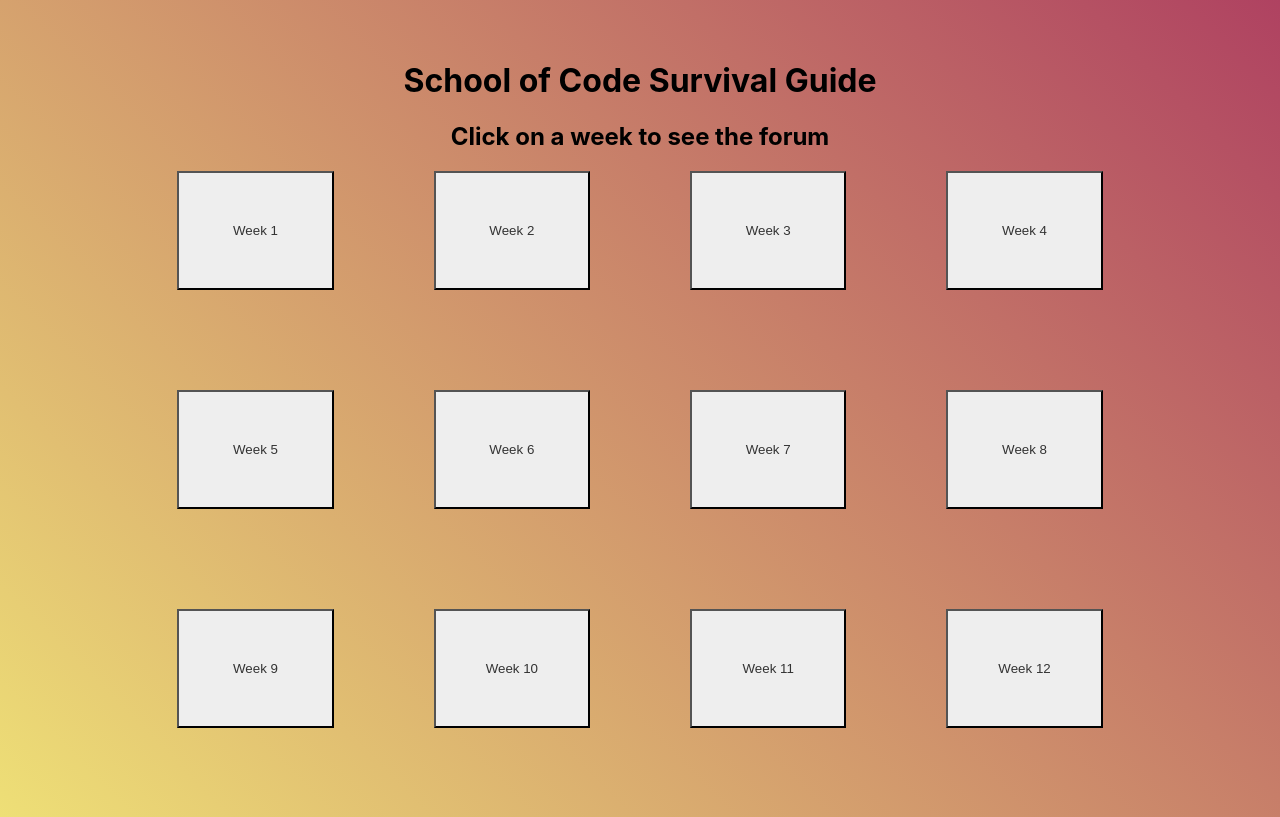
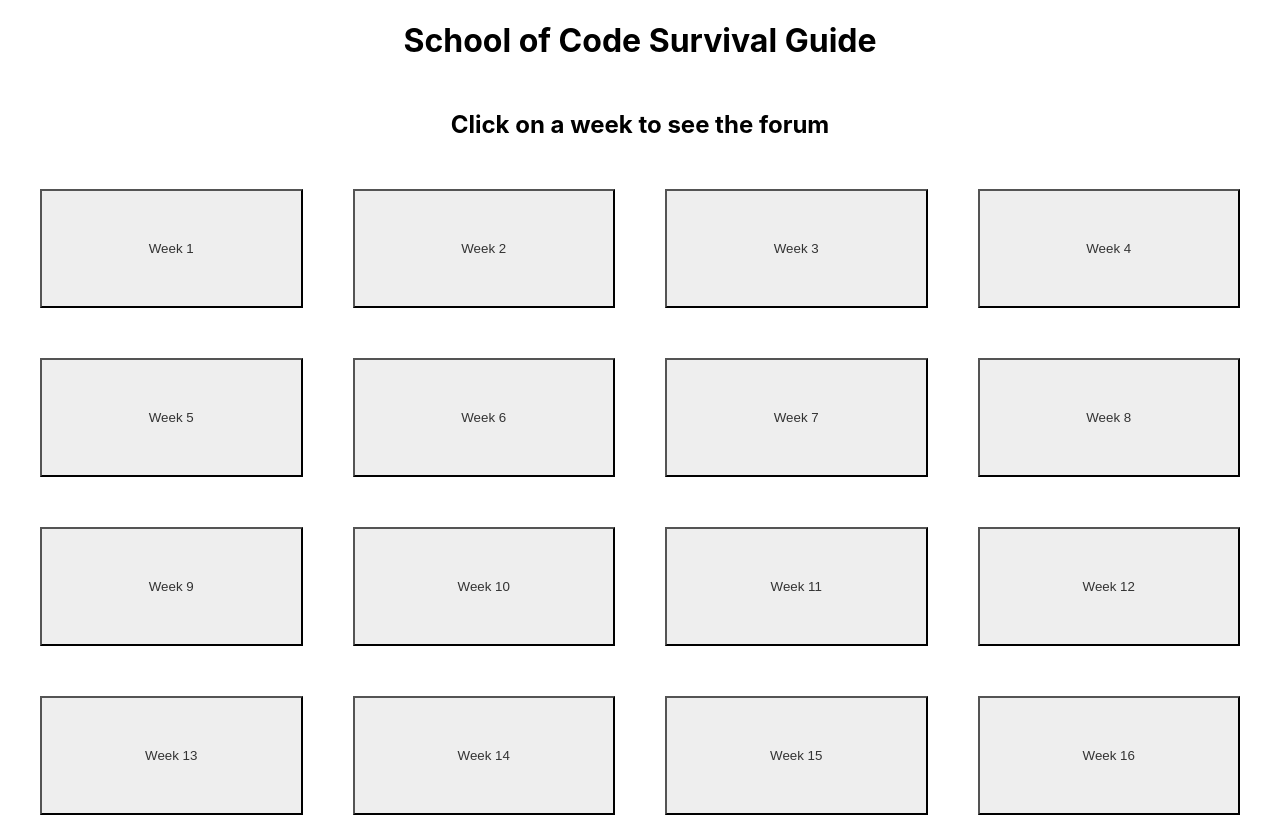
Before and after one commit to usama-asghar1/BootcampersSurvivalGuide, a React (Create React App) app: page / in a window 1280 px wide. Shown: the top 817 px of the page. Built offline with nearby package versions, Linux system fonts and the light colour scheme.

Commit message:
trying hovering

```diff
--- a/src/App.js
+++ b/src/App.js
@@ -1,5 +1,5 @@
 import logo from './logo.svg';
-import './App.css';
+// import './App.css';
 import Forum from './Forum/index.js';
 import {Link, Routes, Route} from "react-router-dom";
 import Grid from "./Grid/index.js";
--- a/src/Forum/index.js
+++ b/src/Forum/index.js
@@ -2,7 +2,7 @@ import {useState} from "react";
 import CommentList from "./commentlist.js";
 import CommentForm from "./commentform.js";
 import BlogPost from "./blogpost.js";
-import "./index.css";
+// import "./index.css";
 import {useParams} from "react-router-dom";
 
 
--- a/src/Grid/index.js
+++ b/src/Grid/index.js
@@ -8,6 +8,11 @@ export default function Grid (props) {
     <div>
     <button className = "grid-cell" key={grid.id}>
     <Link to={`/forums/${grid.id}`}>Week {grid.id}</Link>
+    <ul className="topic-list">
+          <li>Topic 1</li>
+          <li>Topic 2</li>
+          <li>Topic 3</li>
+        </ul>
     </button>
      </div>
      ));
--- a/src/Grid/style.css
+++ b/src/Grid/style.css
@@ -1,15 +1,19 @@
-/* .gridlayout {
-    display: grid;
-    grid-template-columns: repeat(3, 1fr);
-    grid-template-rows: repeat(3, 1fr);
-    grid-gap: 10px;
-    grid-auto-flow: dense;
-} */
+.grid-title {
+    text-align: center;
+    margin-bottom: 50px;
+}
+
+.grid-subtitle {
+    text-align: center;
+    margin-bottom: 50px;
+}
 
 .grid-container {
     display: grid;
     grid-template-columns: repeat(4, 1fr);
-    grid-gap: 100px;
+    grid-gap: 50px;
+    margin: 0 auto;
+    max-width: 1200px;
   }
 
   .grid-cell {
@@ -20,9 +24,29 @@
     padding: 50px;
     height: 100%;
     width: 100%;
+    position: relative;
   }
 
   .grid-cell a {
     text-decoration: none;
     color: #333;
   }
+
+  .topic-list {
+    display: none;
+    position: absolute;
+    top: 100%;
+    left: 0;
+    background-color: #fff;
+    border: 1px solid #ccc;
+    padding: 0.5rem;
+  }
+
+  .grid-cell:hover .topic-list {
+    display: block;
+    position: absolute;
+    top: 100%;
+    left: 0;
+    margin-top: 5px; /* add a small margin to separate the topic list from the button text */
+    z-index: 1; /* ensure the topic list appears above other elements */
+  }
```
